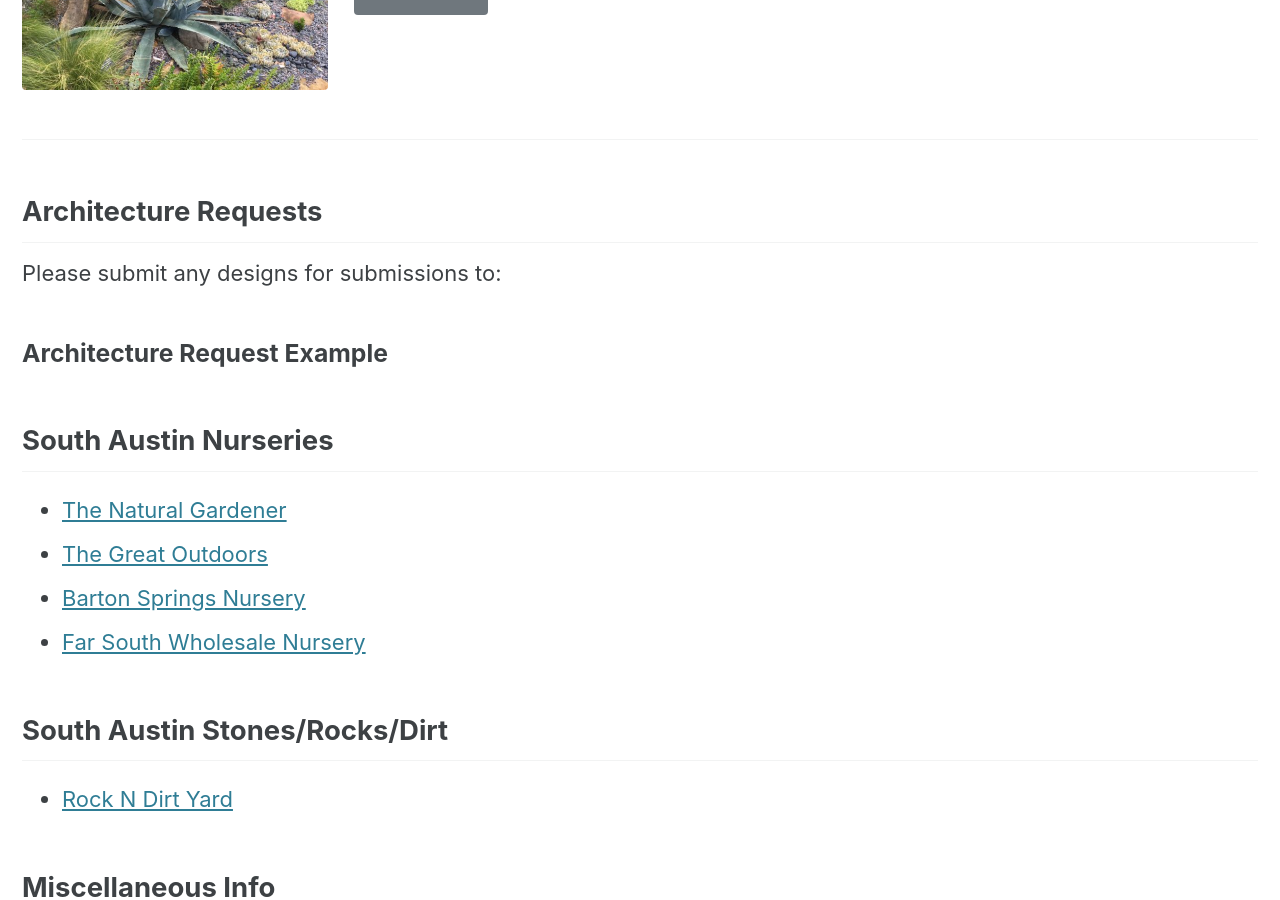
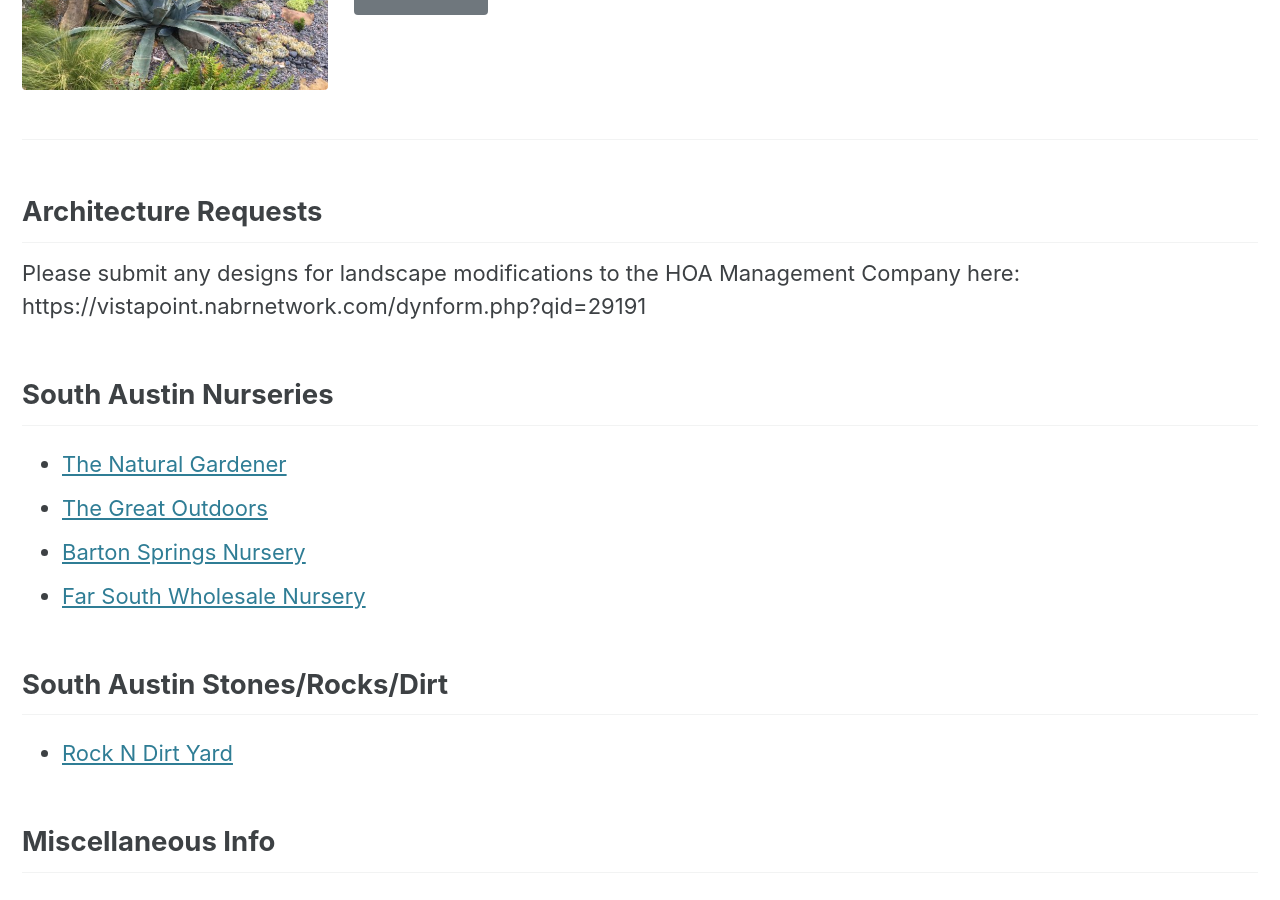
Before and after one commit to VistaPointATX/VistaPointATX.github.io, a Jekyll site: the page built from landscaping.md, in a window 1280 px wide and 900 px high, scrolled down 1049 px. Built offline with Jekyll 4.4.1, drawn with Linux system fonts in a browser that asks for light colours; cached includes are drawn as plain includes.

Commit message:
Update landscaping.md

```diff
--- a/landscaping.md
+++ b/landscaping.md
@@ -45,9 +45,7 @@ _Please ensure that you see the below section of this page for into on how to su
 
 ## Architecture Requests
 
-Please submit any designs for submissions to:
-
-### Architecture Request Example
+Please submit any designs for landscape modifications to the HOA Management Company here: https://vistapoint.nabrnetwork.com/dynform.php?qid=29191
 
 ## South Austin Nurseries
 - [The Natural Gardener](https://tngaustin.com/)
```
